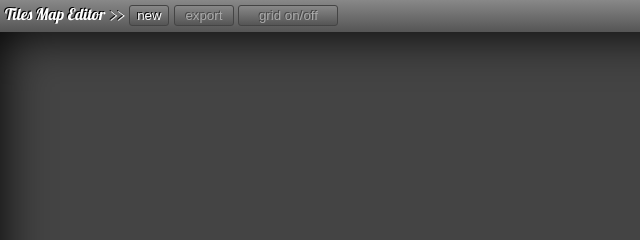
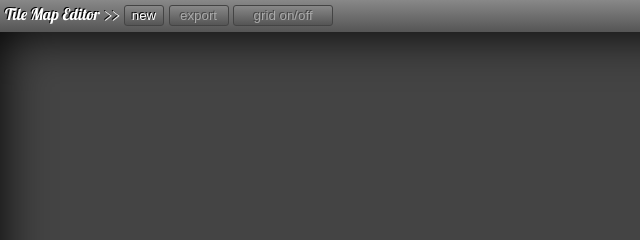
Before and after one commit to onaluf/gameQuery, a website: page tools/tilemapEditor/index.html in a window 1280 px wide. Shown: the top 240 px of the page, 0-640 px from the left. Drawn offline with Linux system fonts and the light colour scheme.

Commit message:
corrected "tiles map editor" into tile map editor"

```diff
--- a/tools/tilemapEditor/index.html
+++ b/tools/tilemapEditor/index.html
@@ -1,6 +1,6 @@
 <html>
 <head>
-	<title>Tiles Map Editor</title>
+	<title>Tile Map Editor</title>
 
 	<link rel="shortcut icon" href="favicon.ico" />
 
@@ -143,7 +143,7 @@
     </div>
 	<div id="toolbarTile">
 		<span>
-			<span class="lobster">Tiles Map Editor</span> &gt;&gt;
+			<span class="lobster">Tile Map Editor</span> &gt;&gt;
 			<button id="newButton">new</button>
 			<button id="saveButton" class="disabled" style="width: 60px">export</button>
 			<button id="gridButton" class="disabled" style="width: 100px">grid on/off</button>
```
